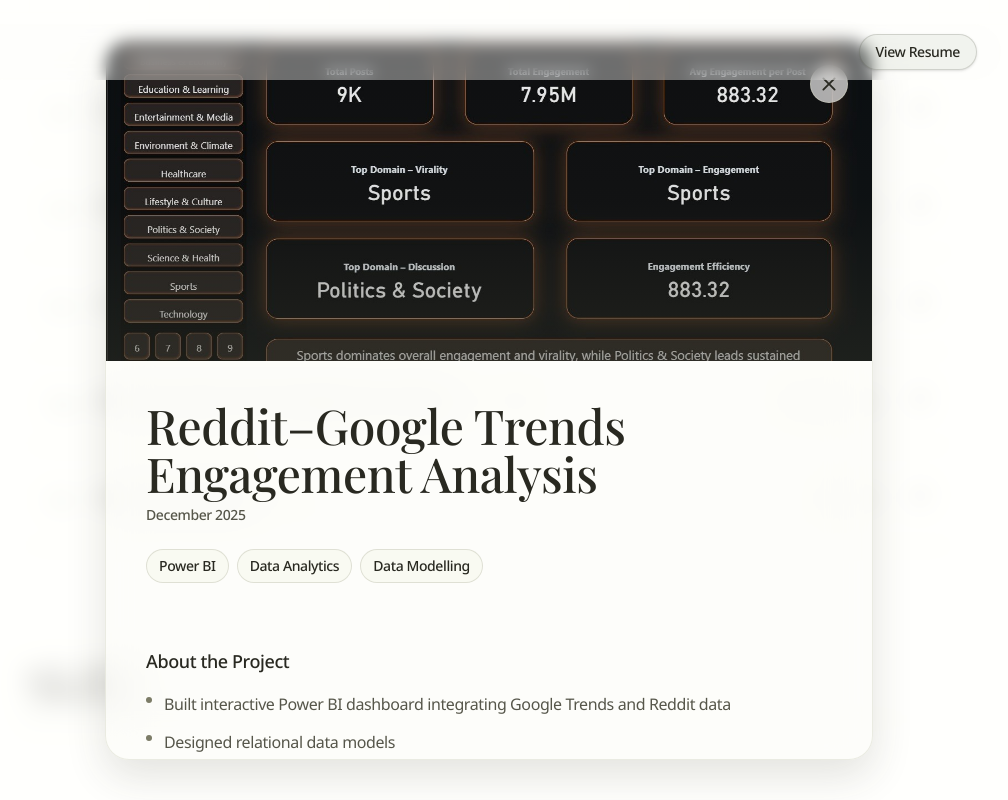
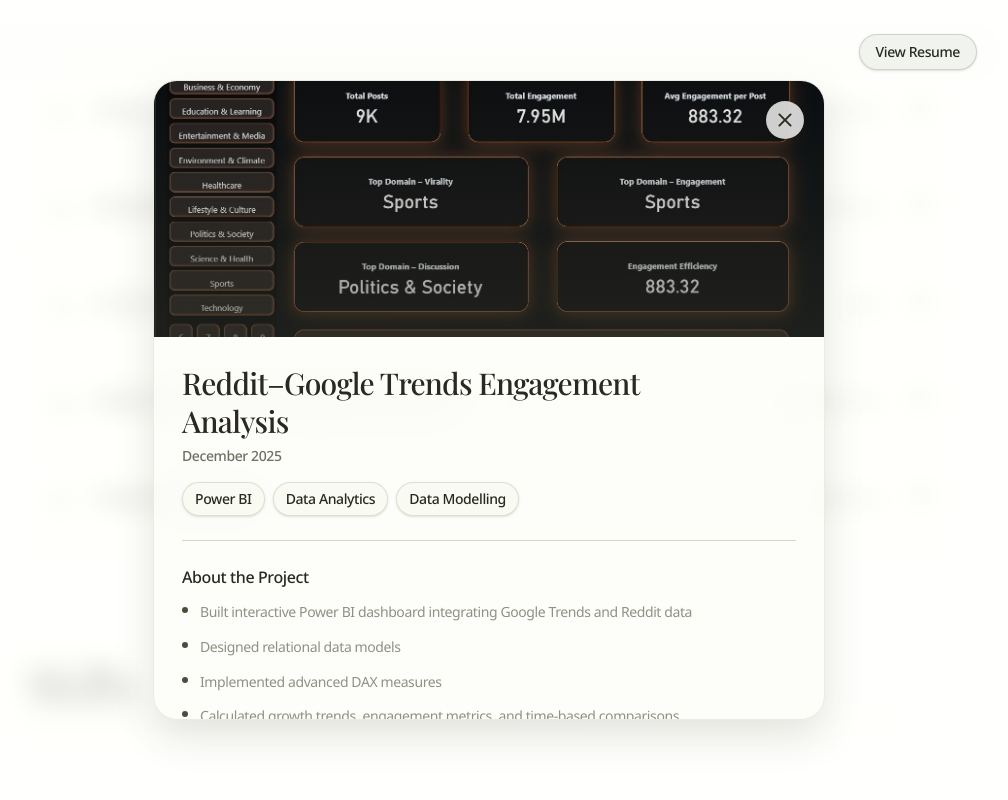
Before and after one commit to Madhusmita111/portfolio, a React (Vite) app: page / in a window 1280 px wide. Both pictures are taken after a click on the element 640 px from the left and 1348 px from the top of the page. Shown: the part 948-1748 px from the top of the page, without its empty margins (151-1159 px from the left). Built offline with nearby package versions, Linux system fonts and the light colour scheme; a web font is replaced by a local one.

Commit message:
refactor(ui): improved the project modal for smaller screens

```diff
--- a/src/components/sections/ProjectsList.jsx
+++ b/src/components/sections/ProjectsList.jsx
@@ -135,65 +135,65 @@
               animate={{ opacity: 1, y: 0, scale: 1, filter: 'blur(0px)' }}
               exit={{ opacity: 0, y: 30, scale: 0.95, filter: 'blur(8px)' }}
               transition={{ type: "spring", damping: 25, stiffness: 280 }}
-              className="relative w-full max-w-3xl glass-card shadow-olive-lift rounded-3xl overflow-hidden z-10 flex flex-col max-h-[90vh]"
+              className="relative w-full max-w-2xl glass-card shadow-olive-lift rounded-3xl overflow-hidden z-10 flex flex-col max-h-[85vh] md:max-h-[80vh]"
             >
               <button
                 onClick={() => setSelectedProject(null)}
-                className="absolute top-4 right-4 md:top-6 md:right-6 p-2 bg-surface/65 hover:bg-surface backdrop-blur-md rounded-full text-foreground transition-colors z-20 border border-border-accent/60"
+                className="absolute top-4 right-4 md:top-5 md:right-5 p-2 bg-surface/80 hover:bg-surface backdrop-blur-md rounded-full text-foreground transition-colors z-20 border border-border-accent/60 shadow-sm"
               >
-                <X weight="bold" className="w-5 h-5" />
+                <X weight="bold" className="w-4 h-4 md:w-5 md:h-5" />
               </button>
 
-              <div className="w-full h-64 md:h-80 shrink-0 relative bg-surface-matcha/60">
+              {/* Image Section */}
+              <div className="w-full h-48 md:h-64 shrink-0 relative bg-surface-matcha/30">
                 <img
                   src={selectedProject.image}
                   alt={selectedProject.title}
-                  className="w-full h-full object-cover"
+                  className="absolute inset-0 w-full h-full object-cover"
                 />
-                <div className="absolute inset-0 bg-[linear-gradient(to_top,var(--modal-overlay-strong),var(--modal-overlay-soft),transparent)]" />
+                <div className="absolute inset-0 bg-[linear-gradient(to_top,var(--modal-overlay-strong),transparent)]" />
               </div>
 
-              <div className="flex flex-col gap-6 p-6 md:p-10 overflow-y-auto">
-                <div className="flex flex-col gap-2">
-                  <div className="flex items-center justify-between">
-                    <h3 className="text-3xl md:text-5xl font-serif font-medium text-foreground">
-                      {selectedProject.title}
-                    </h3>
-                  </div>
-                  <span className="text-sm font-medium text-muted">{selectedProject.date}</span>
+              {/* Content Section */}
+              <div className="flex-1 flex flex-col p-5 md:p-7 overflow-y-auto custom-scrollbar">
+                <div className="flex flex-col gap-1 md:gap-1.5 mb-4 pr-10 md:pr-14">
+                  <h3 className="text-xl md:text-2xl lg:text-3xl font-serif font-medium text-foreground tracking-tight leading-tight">
+                    {selectedProject.title}
+                  </h3>
+                  <span className="text-xs md:text-sm font-medium text-accent-olive/80">{selectedProject.date}</span>
                 </div>
 
-                <div className="flex flex-wrap gap-2">
+                <div className="flex flex-wrap gap-1.5 md:gap-2 mb-4">
                   {selectedProject.tech.map((t, i) => (
-                    <span key={i} className="text-sm font-medium bg-surface-chip text-foreground px-3 py-1.5 rounded-full border border-border-accent/55">
+                    <span key={i} className="text-[11px] md:text-sm font-medium bg-surface-chip text-foreground px-2.5 md:px-3 py-1 md:py-1.5 rounded-full border border-border-accent/55 shadow-sm">
                       {t}
                     </span>
                   ))}
                 </div>
 
-                <div className="w-full h-px bg-border-accent/80 my-2" />
+                <div className="w-full border-t border-border-accent/80 my-2" />
 
-                <div className="flex flex-col gap-4">
-                  <h4 className="text-lg font-medium text-foreground">About the Project</h4>
-                  <ul className="flex flex-col gap-3">
+                <div className="flex flex-col gap-2 md:gap-3 mt-3 md:mt-4">
+                  <h4 className="text-sm md:text-base font-medium text-foreground tracking-tight">About the Project</h4>
+                  <ul className="flex flex-col gap-2 md:gap-3">
                     {selectedProject.points.map((point, i) => (
-                      <li key={i} className="text-base text-muted leading-relaxed flex items-start gap-3">
-                        <span className="mt-1.5 w-1.5 h-1.5 rounded-full bg-accent shrink-0" />
+                      <li key={i} className="text-xs md:text-sm text-muted-light leading-relaxed flex items-start gap-2.5 md:gap-3">
+                        <span className="mt-1.5 w-1 h-1 md:w-1.5 md:h-1.5 rounded-full bg-accent-olive shrink-0" />
                         <span>{point}</span>
                       </li>
                     ))}
                   </ul>
                 </div>
 
-                <div className="flex flex-wrap gap-4 mt-8 pt-6 border-t border-border">
+                <div className="flex flex-wrap gap-2.5 md:gap-3 mt-6 border-t border-border/50 pt-4 md:pt-5">
                   {selectedProject.liveLink && selectedProject.liveLink !== '#' && (
-                    <a href={selectedProject.liveLink} target="_blank" rel="noopener noreferrer" className="px-6 py-3 bg-accent-olive text-white rounded-full font-medium text-sm hover:scale-105 hover:bg-accent-matcha transition-all flex items-center gap-2">
-                      Visit Site <ArrowUpRight weight="bold" />
+                    <a href={selectedProject.liveLink} target="_blank" rel="noopener noreferrer" className="px-4 py-2 mt-auto md:px-5 md:py-2.5 bg-accent-olive text-white rounded-full font-medium text-xs md:text-sm hover:scale-105 hover:bg-accent-matcha transition-all flex items-center gap-1.5 md:gap-2 shadow-sm">
+                      Visit Site <ArrowUpRight weight="bold" className="w-3 h-3 md:w-4 md:h-4" />
                     </a>
                   )}
                   {selectedProject.githubLink && selectedProject.githubLink !== '#' && (
-                    <a href={selectedProject.githubLink} target="_blank" rel="noopener noreferrer" className="px-6 py-3 bg-surface border border-border-accent/70 text-foreground hover:bg-surface-matcha rounded-full font-medium text-sm transition-colors flex items-center gap-2">
-                      View Code <GithubLogo weight="fill" />
+                    <a href={selectedProject.githubLink} target="_blank" rel="noopener noreferrer" className="px-4 py-2 mt-auto md:px-5 md:py-2.5 bg-surface border border-border-accent/70 text-foreground hover:bg-surface-matcha rounded-full font-medium text-xs md:text-sm transition-colors flex items-center gap-1.5 md:gap-2 shadow-sm">
+                      View Code <GithubLogo weight="fill" className="w-3 h-3 md:w-4 md:h-4" />
                     </a>
                   )}
                 </div>
```
